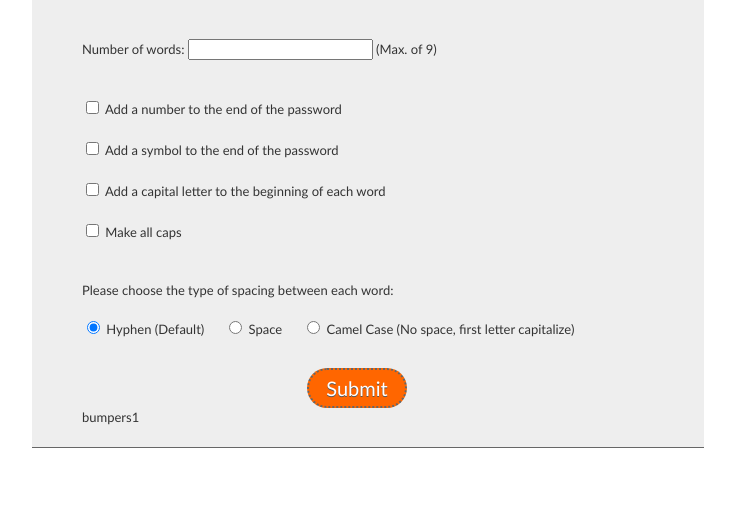
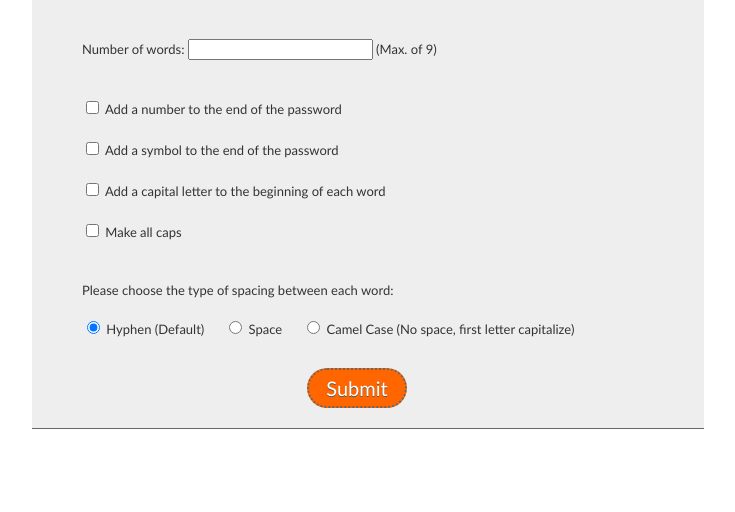
Before and after one commit to trietvu/p2, a PHP site: page / in a window 1280 px wide. Shown: the part 246-758 px from the top of the page, without its empty margins (283-1018 px from the left). Run offline with PHP 8.4, Linux system fonts and the light colour scheme; data that the repository does not hold is empty.

Commit message:
update index.php

```diff
--- a/index.php
+++ b/index.php
@@ -158,7 +158,7 @@
 							<label for='camelCase'>Camel Case (No space, first letter capitalize)</label><br><br>
 						</p>
 					 	<div class='submit'><input type='submit' value='Submit' class='pill'></div>
-				 </form>bumpers1
+				 </form>
 			 </div>
 		</div>
 	</body>
```
